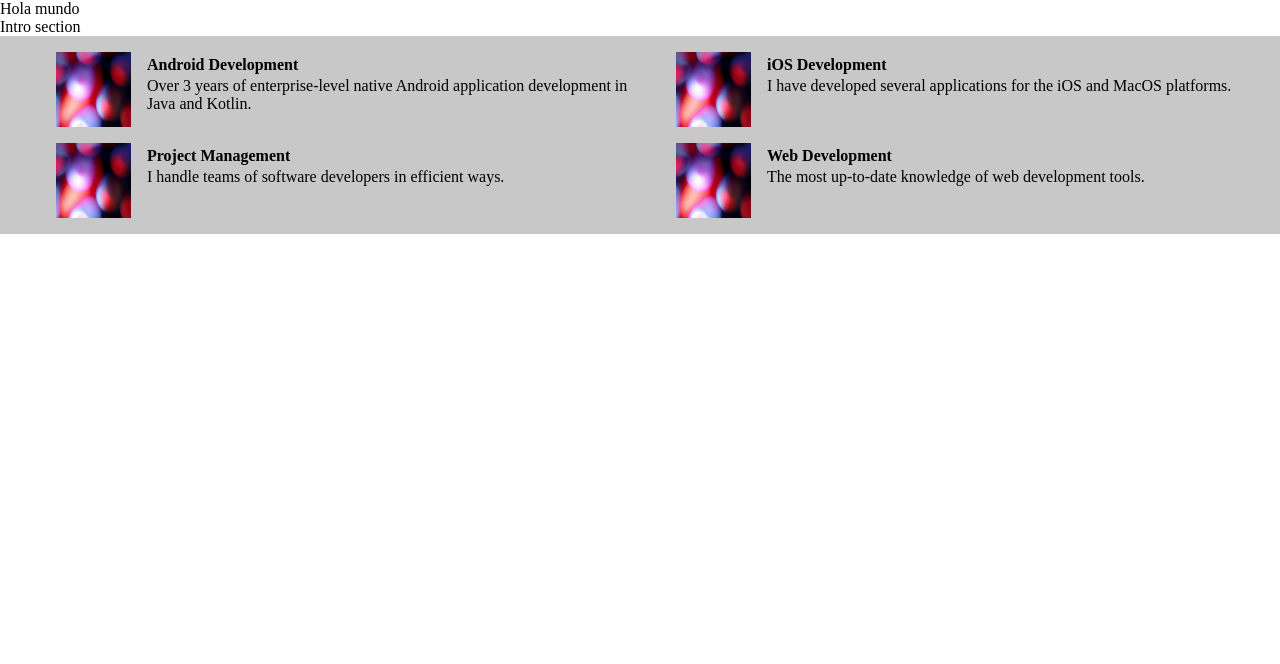
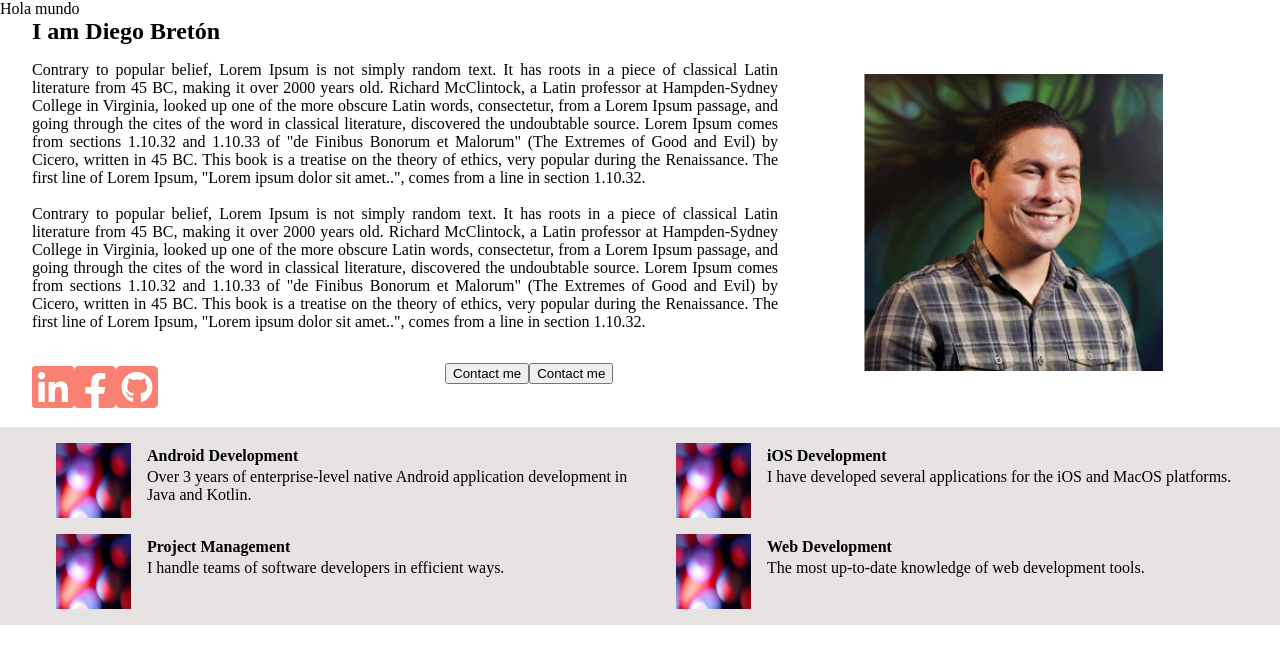
Before and after one commit to diegobreton/home, a React app: page / in a window 1280 px wide. Shown: the top 664 px of the page. Built offline with nearby package versions, Linux system fonts and the light colour scheme.

Commit message:
create intro component

```diff
--- a/index.html
+++ b/index.html
@@ -4,7 +4,7 @@
     <meta charset="utf-8">
     <title>Diego Bretón</title>
     <link rel="stylesheet" href="dist/bundle.css"/>
-    <link rel="stylesheet" href="https://maxcdn.bootstrapcdn.com/font-awesome/4.7.0/css/font-awesome.min.css"/>
+    <link rel="stylesheet" href="https://use.fontawesome.com/releases/v5.8.1/css/all.css" integrity="sha384-50oBUHEmvpQ+1lW4y57PTFmhCaXp0ML5d60M1M7uH2+nqUivzIebhndOJK28anvf" crossorigin="anonymous">
     <link rel="stylesheet" href="https://fonts.googleapis.com/css?family=Montserrat"/>
     <link rel="stylesheet" href="https://fonts.googleapis.com/css?family=Cardo"/>
   </head>
--- a/js/IntroSection.js
+++ b/js/IntroSection.js
@@ -5,7 +5,41 @@ class IntroSection extends React.Component {
   render(){
     return (
       //Header
-      <div>Intro section</div>
+      <div className='intro-section-container'>
+        <div className='intro-section__textgrid'>
+          <h2 className= 'intro-header'>I am Diego Bretón</h2>
+          <p className='intro-body'>Contrary to popular belief, Lorem Ipsum is not simply random text. It has roots in a piece of classical Latin literature from 45 BC, making it over 2000 years old. Richard McClintock, a Latin professor at Hampden-Sydney College in Virginia, looked up one of the more obscure Latin words, consectetur, from a Lorem Ipsum passage, and going through the cites of the word in classical literature, discovered the undoubtable source. Lorem Ipsum comes from sections 1.10.32 and 1.10.33 of "de Finibus Bonorum et Malorum" (The Extremes of Good and Evil) by Cicero, written in 45 BC. This book is a treatise on the theory of ethics, very popular during the Renaissance. The first line of Lorem Ipsum, "Lorem ipsum dolor sit amet..", comes from a line in section 1.10.32.
+          <br/><br/>
+          Contrary to popular belief, Lorem Ipsum is not simply random text. It has roots in a piece of classical Latin literature from 45 BC, making it over 2000 years old. Richard McClintock, a Latin professor at Hampden-Sydney College in Virginia, looked up one of the more obscure Latin words, consectetur, from a Lorem Ipsum passage, and going through the cites of the word in classical literature, discovered the undoubtable source. Lorem Ipsum comes from sections 1.10.32 and 1.10.33 of "de Finibus Bonorum et Malorum" (The Extremes of Good and Evil) by Cicero, written in 45 BC. This book is a treatise on the theory of ethics, very popular during the Renaissance. The first line of Lorem Ipsum, "Lorem ipsum dolor sit amet..", comes from a line in section 1.10.32.</p>
+          <SocialButtonsContainer />
+          <IntroInfoButtonsContainer />
+        </div>
+
+        <img className='intro-image' src="images/diego.png"/>
+      </div>
+    )
+  }
+}
+
+class SocialButtonsContainer extends React.Component{
+  render(){
+    return(
+      <ul className='social-btn-cont' >
+        <li><i class="fab fa-linkedin fa-3x"></i></li>
+        <li><i class="fab fa-facebook-square fa-3x"></i></li>
+        <li><i class="fab fa-github-square  fa-3x"></i></li>
+      </ul>
+    )
+  }
+}
+
+class IntroInfoButtonsContainer extends React.Component {
+  render(){
+    return(
+      <ul className='info-btn-cont' >
+        <li><button type='button'>Contact me</button></li>
+        <li><button type='button'>Contact me</button></li>
+      </ul>
     )
   }
 }
--- /dev/null
+++ b/styles/intro.scss
@@ -0,0 +1,55 @@
+.intro-section-container{
+  display: grid;
+  grid-template-columns: repeat(auto-fit, minmax(470px, auto));
+  grid-auto-rows: auto;
+
+  padding-left: 2rem;
+  padding-right: 2rem;
+
+  .intro-section__textgrid{
+    display: grid;
+    grid-template-columns: repeat(2, minmax(200px, 1fr));
+    grid-template-rows: repeat(3, auto);
+
+    .intro-header {
+      grid-column:  1 / span 2;
+      grid-row-start: 1;
+      margin: 0;
+    }
+
+    .intro-body {
+      grid-column:  1 / span 2;
+      grid-row-start: 2;
+      text-align: justify;
+    }
+
+    .social-btn-cont{
+      color: salmon;
+      font-size: 16px;
+      list-style: none;
+      padding: 0;
+
+      grid-column-start: 1;
+      grid-row-start: 3;
+
+      li {
+        display: inline-block;
+      }
+    }
+
+    .info-btn-cont{
+      grid-column-start: 2;
+      grid-row-start: 3;
+
+      li {
+        display: inline;
+      }
+    }
+  }
+
+  .intro-image {
+    align-self: center;
+    justify-self: center;
+    width: 300px;
+  }
+}
--- a/styles/skills.scss
+++ b/styles/skills.scss
@@ -4,7 +4,7 @@
   justify-content: center;
 
   grid-row-gap: 1rem;
-  background-color: #c8c8c8;
+  background-color: #e8e3e3;
   font-size: 16px;
 
   list-style: none;
@@ -23,6 +23,11 @@
     overflow: auto;
     height: 100%;
 
+    &:hover {
+      color: #d5098f;
+      cursor: default;
+    }
+
     .skill__img {
       grid-row-start: 1;
       grid-row: span 2;
@@ -32,13 +37,14 @@
         vertical-align: middle;
         height: 75px;
         width: 75px;
-
       }
     }
+
     .skill__title {
       grid-column-start: 2;
       font-weight: bold;
     }
+
     .skill__desc{
       align-self: start;
       grid-column-start: 2;
--- a/styles/style.scss
+++ b/styles/style.scss
@@ -1,8 +1,8 @@
 @import 'skills';
+@import 'intro';
 
 * {
   box-sizing: border-box;
-  overflow: hidden;
 }
 
 body {
```
Also changed, not shown: images/diego.png (added).
